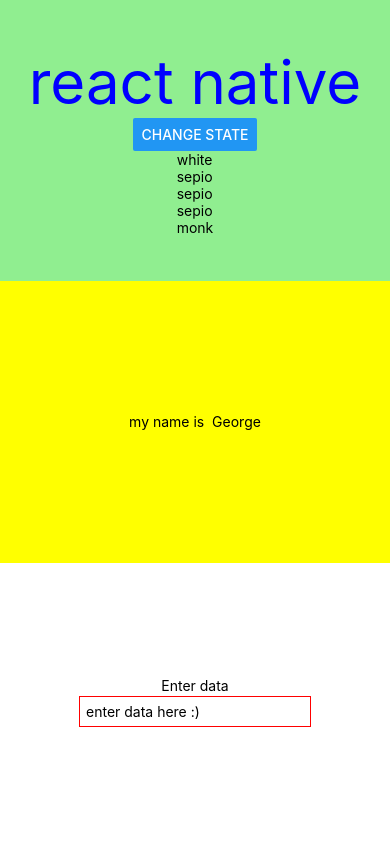
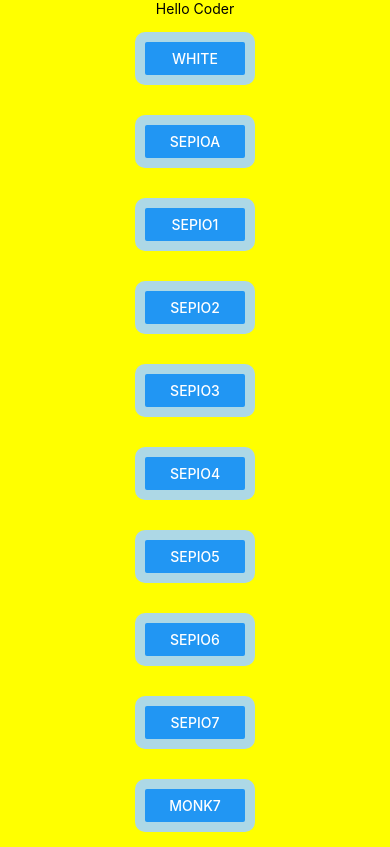
Before and after one commit to smushibi/my-app-01, a React Native app: screen / in a window 390 px wide. Built offline with nearby package versions, Linux system fonts and the light colour scheme.

Commit message:
FlatList

```diff
--- a/App.js
+++ b/App.js
@@ -1,67 +1,54 @@
 
 import React, {useState}from 'react';
-import { StyleSheet, Text, View, Button , TextInput} from 'react-native';
+import { StyleSheet, Text, View, Button , FlatList} from 'react-native';
 
 export default function App() {
-  const [name, setName ]= useState('George')
   const [names, setNames ]= useState([{name:"white", id:1},
-                                      {name:"sepio", id:2 },
-                                      {name:"sepio", id:2 },
-                                      {name:"sepio", id:2 },
-                                      {name:'monk', id:3}])
+                                      {name:"sepioa", id:2 },
+                                      {name:"sepio1", id:3 },
+                                      {name:"sepio2", id:4 },
+                                      {name:"sepio3", id:5 },
+                                      {name:"sepio4", id:6 },
+                                      {name:"sepio5", id:7 },
+                                      {name:"sepio6", id:8 },
+                                      {name:"sepio7", id:9 },
+                                      {name:'monk7', id:10},])
 const onChange =()=>{
   setName("sepio")
 }
 return (
-    <>
-    <View style={styles.container}>
-      <Text style={styles.textColor}> react native </Text>
-      <View><Button  onPress={onChange}  title="change state"/></View>
-      <View>{names.map((name,id) =>(<View key={id}><Text>{name.name}</Text></View>))}</View>
+    <View  style={styles.container}>
+      <Text>Hello Coder</Text>
+      <FlatList
+      data={names}
+      renderItem={({item})=>(<View style={styles.container2}><Button   title={item.name}/></View>)}
+      keyExtractor={(item)=> item.id}
+      />
     </View>
-    <View style={styles.container2}><Text>my name is  {name}</Text></View>
-    <View style={styles.input}>
-      <Text >Enter data</Text>
-      <TextInput style={styles.textInput}
-        placeholder="enter data here :)"
-        onChangeText={(val)=> setName(val)}
-       />
-      </View>
-    </>
+
   );
 }
 
 const styles = StyleSheet.create({
-  container: {
-    flex: 0.5,
-    backgroundColor: 'lightgreen',
-    alignItems: 'center',
-    justifyContent: 'center',
-  },
-  textColor:{
-    color:"blue",
-    fontSize: 60,
-  },
-  container2: {
-    backgroundColor: 'yellow',
-    alignItems: 'center',
-    justifyContent: 'center',
-    flex: 0.5,
-  },
-  textInput:{
-    borderColor:'red',
-    alignItems: 'center',
-    justifyContent: 'center',
-    margin:2,
-    borderWidth:1,
 
-    padding:6,
+container:{
+  backgroundColor:"yellow",
+  alignItems:"center"
 
-  },
-  input: {
-    flex: 0.5,
-    backgroundColor: 'white',
-    alignItems: 'center',
-    justifyContent: 'center',
-  },
-});
+
+},
+text:{
+
+  fontSize:30,
+  alignItems:'center'
+},
+container2:{
+  margin:15,
+  padding:10,
+  borderRadius:10,
+  backgroundColor:'lightblue',
+  width:120
+
+}
+
+})
```
